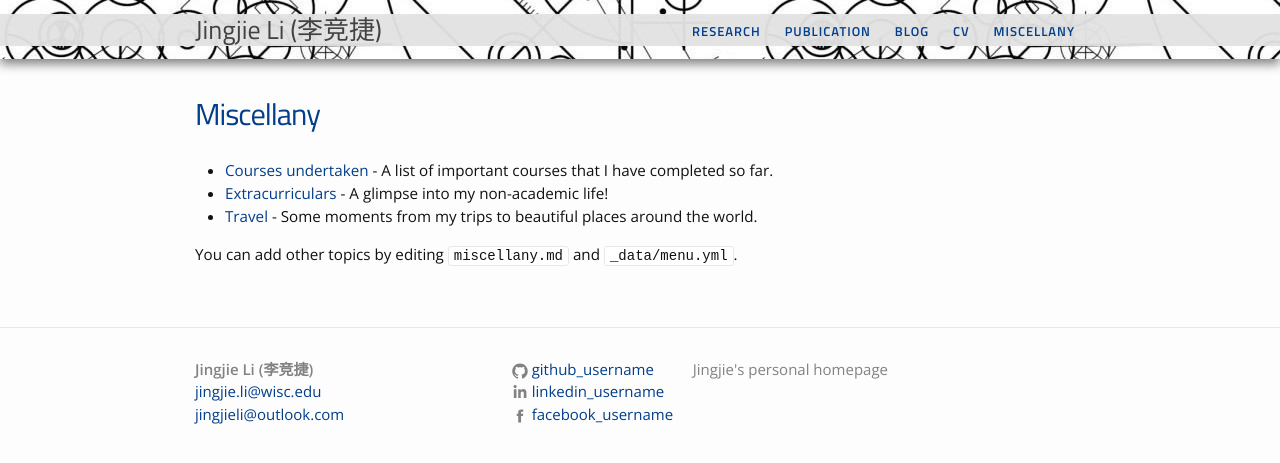
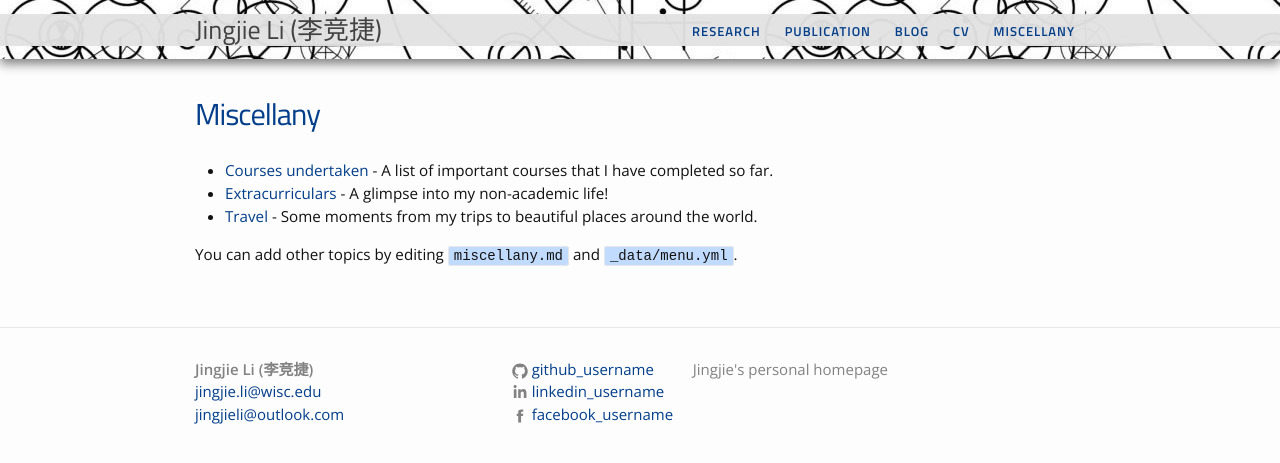
Before and after one commit to jingjieli95/jingjieli95.github.io, a Jekyll site: the page built from miscellany.md, in a window 1280 px wide. Shown: the top 463 px of the page. Built offline with Jekyll 4.4.1, drawn with Linux system fonts in a browser that asks for light colours.

Commit message:
Update main.scss

```diff
--- a/css/main.scss
+++ b/css/main.scss
@@ -15,7 +15,7 @@ $background-color: #fdfdfd;
 $brand-color:      #023e8a; //#0077CC;
 
 $blue-color-dark: #023e8a; //darken(#C5050C, 10%);
-$blue-color-light: lighten(#023e8a, 50%); //lighten(#C5050C, 50%);//#4B93DB;
+$blue-color-light: lighten(#023e8a, 25%); //lighten(#C5050C, 50%);//#4B93DB;
 
 $grey-color:       #828282;
 $grey-color-light: lighten($grey-color, 40%);
```
